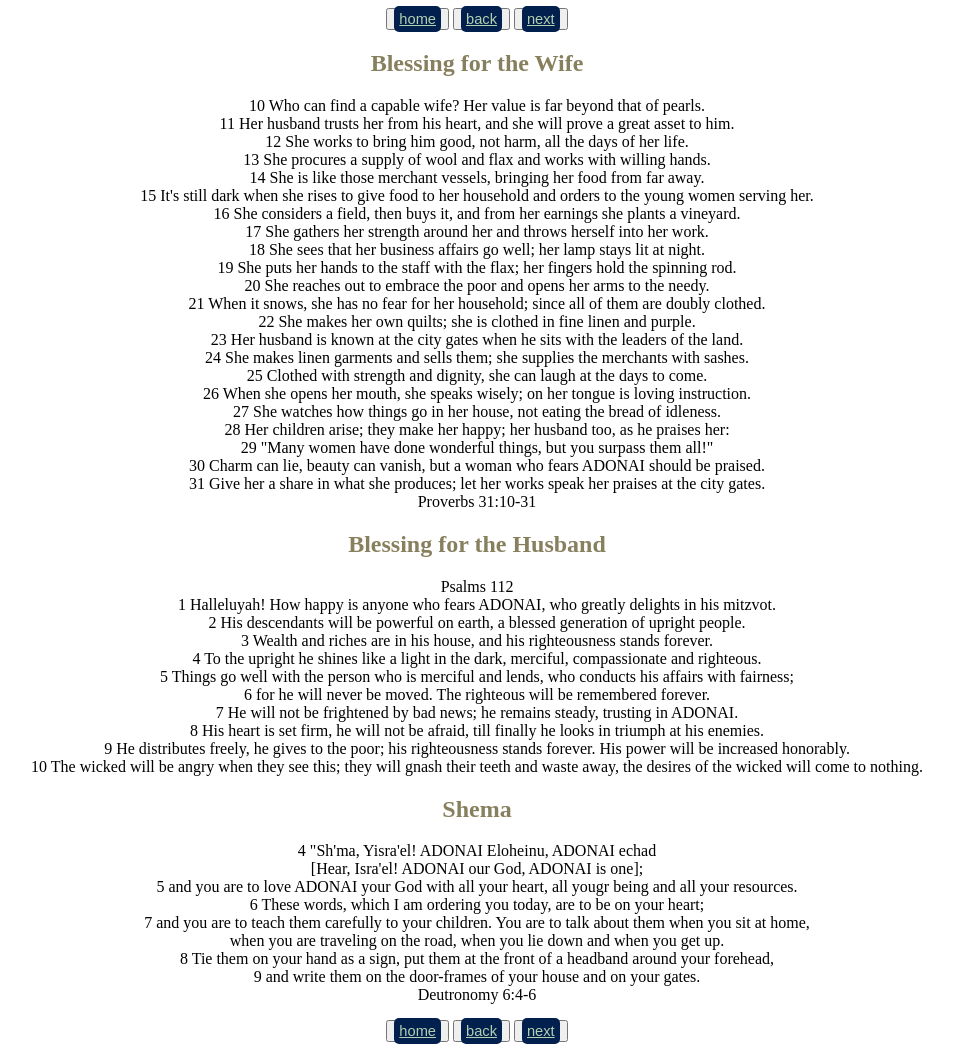
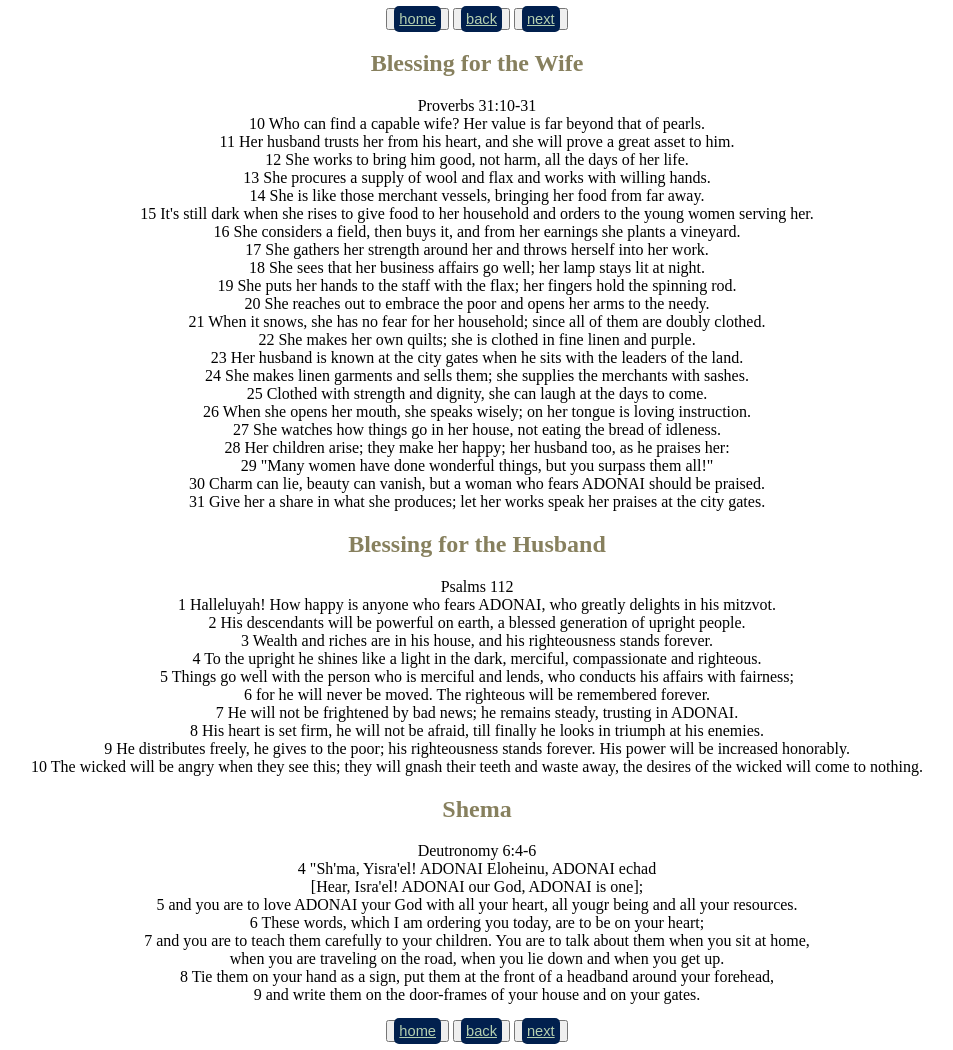
Before and after one commit to 2024dav/Shabbat-prayers, a plain HTML site: page shabbatAa.html in a window 1280 px wide. Shown: the whole page, without its empty margins (163-1116 px from the left). Drawn offline with Linux system fonts and the light colour scheme.

Commit message:
Fix formatting and structure in shabbatAa.html

```diff
--- a/shabbatAa.html
+++ b/shabbatAa.html
@@ -26,8 +26,9 @@
   <button><a href="shabbat.html">back</a></button>
   <button> <a href="shabbatB.html">next</a></button>
     <div>
-         <h2>Blessing for the Wife</h2>
+         <h2>Blessing for the Wife </h2>
             <p>
+                Proverbs 31:10-31<br>
             10 Who can find a capable wife? Her value is far beyond that of pearls.<br>
             11 Her husband trusts her from his heart, and she will prove a great asset to him.<br>
             12 She works to bring him good, not harm, all the days of her life.<br>
@@ -50,7 +51,7 @@
             29 "Many women have done wonderful things, but you surpass them all!"<br>
             30 Charm can lie, beauty can vanish, but a woman who fears ADONAI should be praised.<br>
             31 Give her a share in what she produces; let her works speak her praises at the city gates.<br>
-            Proverbs 31:10-31
+
             </p>
     </div>
     <div>
@@ -72,6 +73,7 @@
             </p>
             <h2>Shema</h2>
             <p>
+                 Deutronomy 6:4-6<br>
             4 "Sh'ma, Yisra'el! ADONAI Eloheinu, ADONAI echad <br>
                 [Hear, Isra'el! ADONAI our God, ADONAI is one];<br>
             5 and you are to love ADONAI your God with all your heart, all yougr being and all your resources.<br>
@@ -80,7 +82,7 @@
                 when you are traveling on the road, when you lie down and when you get up.<br>
             8 Tie them on your hand as a sign, put them at the front of a headband around your forehead,<br>
             9 and write them on the door-frames of your house and on your gates.<br>
-            Deutronomy 6:4-6
+
             </p>
     </div>
     <button><a href="./index.html">home</a></button>
@@ -89,4 +91,5 @@
 
 
 </body>
+
 </html>
```
